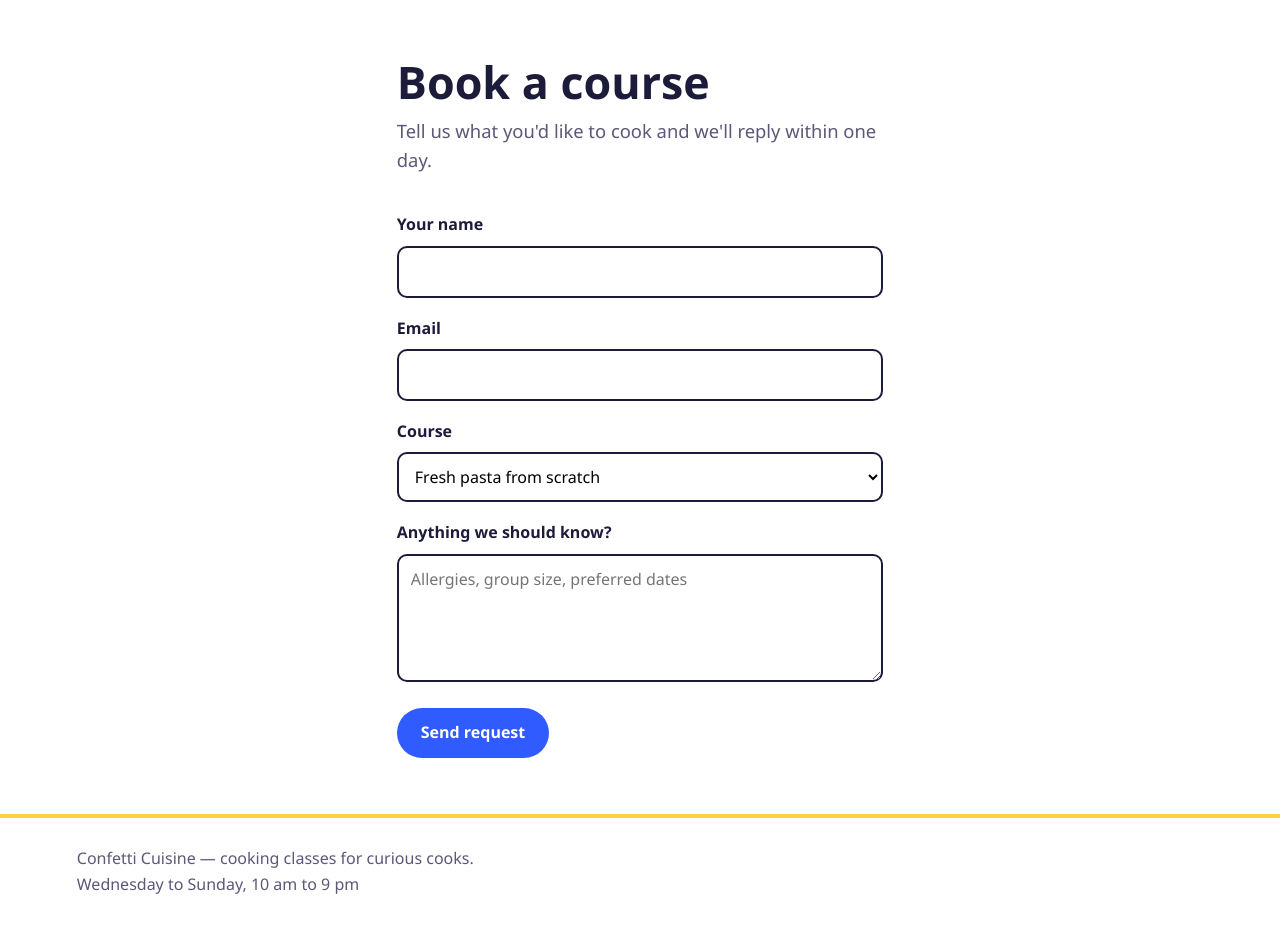
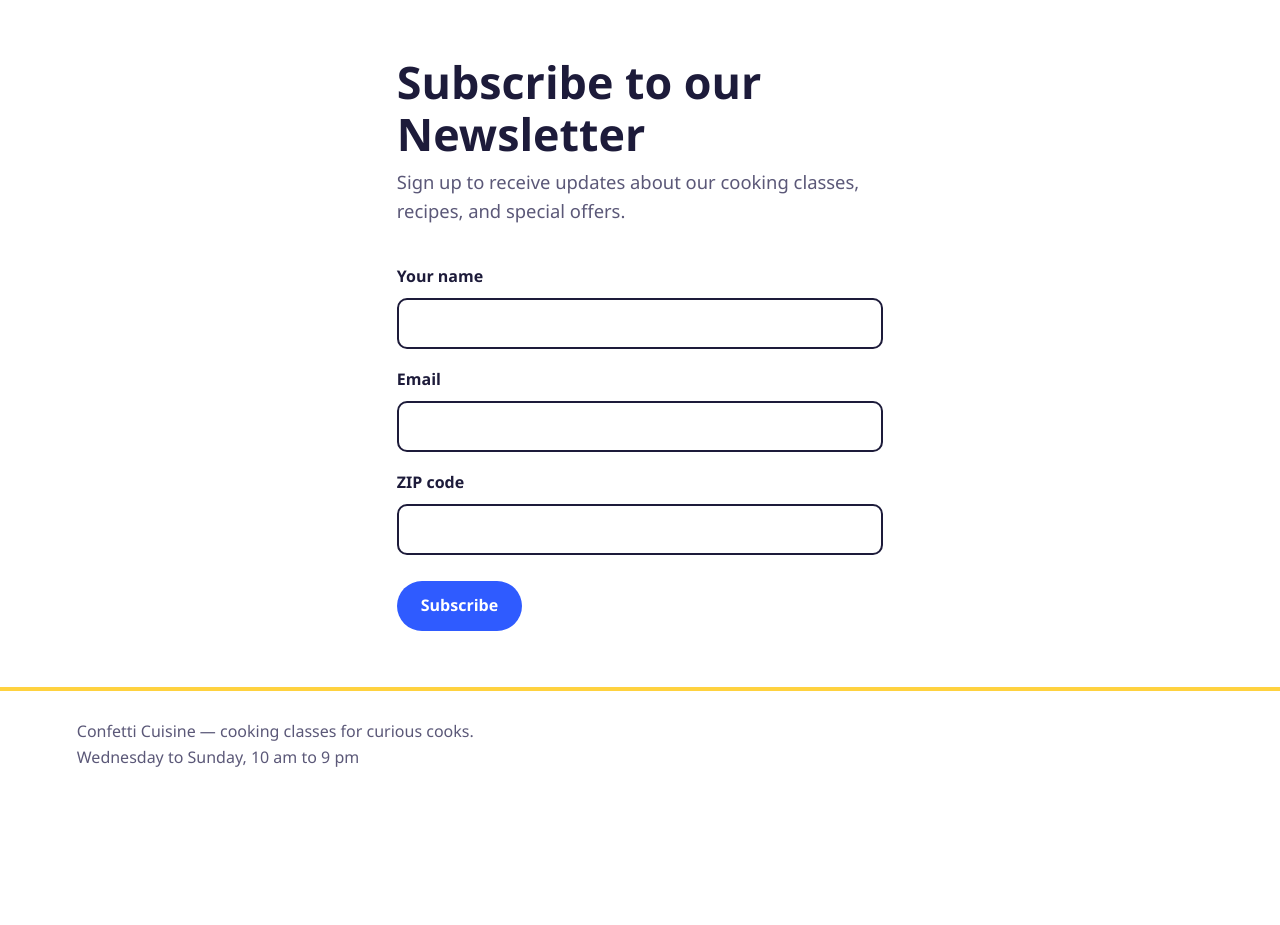
Before and after one commit to Labadi05/confetti_cuisine-1, a Node server app: page /contact in a window 1280 px wide. Shown: the part 88-1013 px from the top of the page. After the commit the page ends 855 px from the top, so only its background shows below. Run offline with Node 20, Linux system fonts and the light colour scheme; some libraries are stand-ins or nearby versions.

Commit message:
Add newsletter subscriber functionality

```diff
--- a/controllers/homeController.js
+++ b/controllers/homeController.js
@@ -1,4 +1,3 @@
-
 "use strict";
 
 const Course = require("../models/course");
@@ -18,16 +17,3 @@ exports.showCourses = async (req, res, next) => {
     next(error);
   }
 };
-
-exports.showSignUp = (req, res) => {
-  res.render("contact");
-};
-
-exports.postedSignUpForm = (req, res) => {
-  console.log("Name:", req.body.name);
-  console.log("Email:", req.body.email);
-  console.log("Course:", req.body.class);
-  console.log("Message:", req.body.message);
-
-  res.render("thanks");
-};
--- /dev/null
+++ b/controllers/subscribersController.js
@@ -0,0 +1,23 @@
+"use strict";
+
+const Subscriber = require("../models/subscriber");
+
+exports.getSubscriptionPage = (req, res) => {
+  res.render("contact");
+};
+
+exports.saveSubscriber = async (req, res, next) => {
+  try {
+    const newSubscriber = new Subscriber({
+      name: req.body.name,
+      email: req.body.email,
+      zipCode: req.body.zipCode
+    });
+
+    await newSubscriber.save();
+
+    res.render("thanks");
+  } catch (error) {
+    next(error);
+  }
+};
--- a/main.js
+++ b/main.js
@@ -1,5 +1,3 @@
-
-
 "use strict";
 
 const express = require("express");
@@ -8,6 +6,7 @@ const mongoose = require("mongoose");
 
 const homeController = require("./controllers/homeController");
 const errorController = require("./controllers/errorController");
+const subscribersController = require("./controllers/subscribersController");
 
 const app = express();
 
@@ -21,8 +20,9 @@ app.use(express.static("public"));
 
 app.get("/", homeController.showHome);
 app.get("/courses", homeController.showCourses);
-app.get("/contact", homeController.showSignUp);
-app.post("/contact", homeController.postedSignUpForm);
+
+app.get("/contact", subscribersController.getSubscriptionPage);
+app.post("/subscribe", subscribersController.saveSubscriber);
 
 app.use(errorController.pageNotFoundError);
 app.use(errorController.internalServerError);
--- a/views/contact.ejs
+++ b/views/contact.ejs
@@ -1,20 +1,20 @@
-
 <section class="section narrow">
 
-  <h1 class="page-title">Book a course</h1>
+  <h1 class="page-title">Subscribe to our Newsletter</h1>
 
   <p class="lead">
-    Tell us what you'd like to cook and
-    we'll reply within one day.
+    Sign up to receive updates about our cooking classes,
+    recipes, and special offers.
   </p>
 
-  <form action="/contact" method="POST" class="contact-form">
+  <form action="/subscribe" method="POST" class="contact-form">
 
     <label for="name">Your name</label>
     <input
       type="text"
       id="name"
       name="name"
+      autocomplete="name"
       required
     >
 
@@ -23,28 +23,21 @@
       type="email"
       id="email"
       name="email"
+      autocomplete="email"
       required
     >
 
-    <label for="class">Course</label>
-    <select id="class" name="class">
-      <option>Fresh pasta from scratch</option>
-      <option>Weeknight curries</option>
-      <option>Tacos from the ground up</option>
-      <option>Knife skills</option>
-    </select>
-
-    <label for="message">Anything we should know?</label>
-
-    <textarea
-      id="message"
-      name="message"
-      rows="4"
-      placeholder="Allergies, group size, preferred dates"
-    ></textarea>
+    <label for="zipCode">ZIP code</label>
+    <input
+      type="text"
+      id="zipCode"
+      name="zipCode"
+      autocomplete="postal-code"
+      required
+    >
 
     <button class="button" type="submit">
-      Send request
+      Subscribe
     </button>
 
   </form>
```
Also changed, not shown: models/subscriber.js (added, +24 -0 lines).
